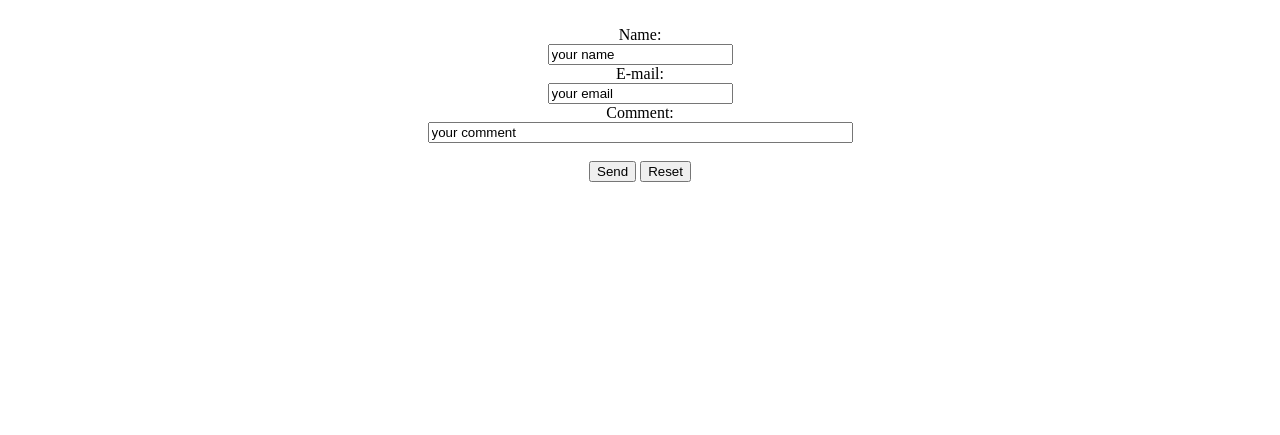
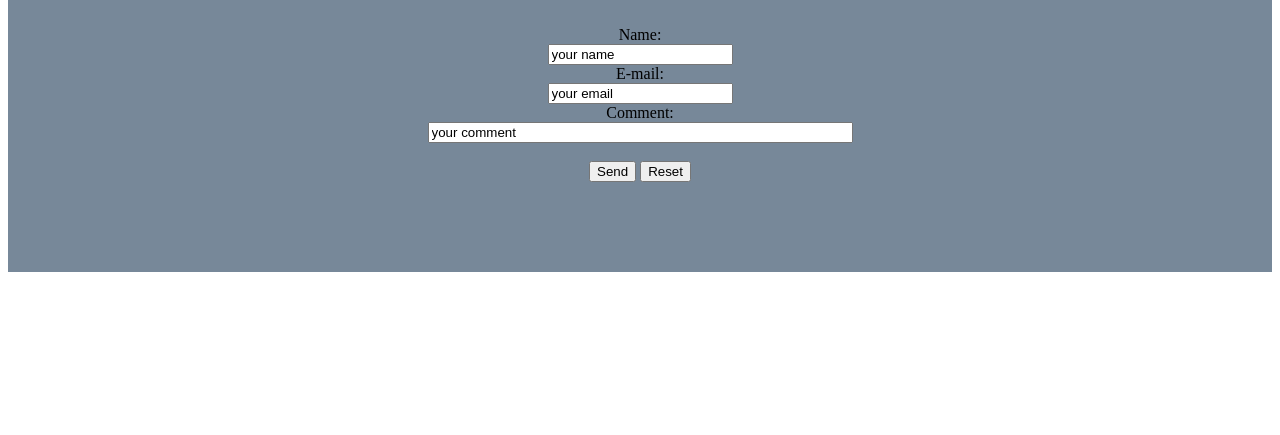
Before and after one commit to AleJuarez845/alejuarez, a plain HTML site: page Contact Me.html in a window 1280 px wide. Shown: the part 365-800 px from the top of the page. Drawn offline with nearby package versions, Linux system fonts and the light colour scheme.

Commit message:
Update Contact Me.html

```diff
--- a/Contact Me.html
+++ b/Contact Me.html
@@ -3,7 +3,7 @@
 <html>
 
 <head>
-  <style>
+   <style>
   div.center {
       background-color: grey;
       width: 400px;
@@ -17,7 +17,11 @@
   	font-variant: normal;
   	font-weight: 500;
   	line-height: 26.4px; }
+  	div.background
+  	{ background-color:LightSlateGray ;
+  	}
     </style>
+    <div class="background">
 <center>
 <title>
 
```
